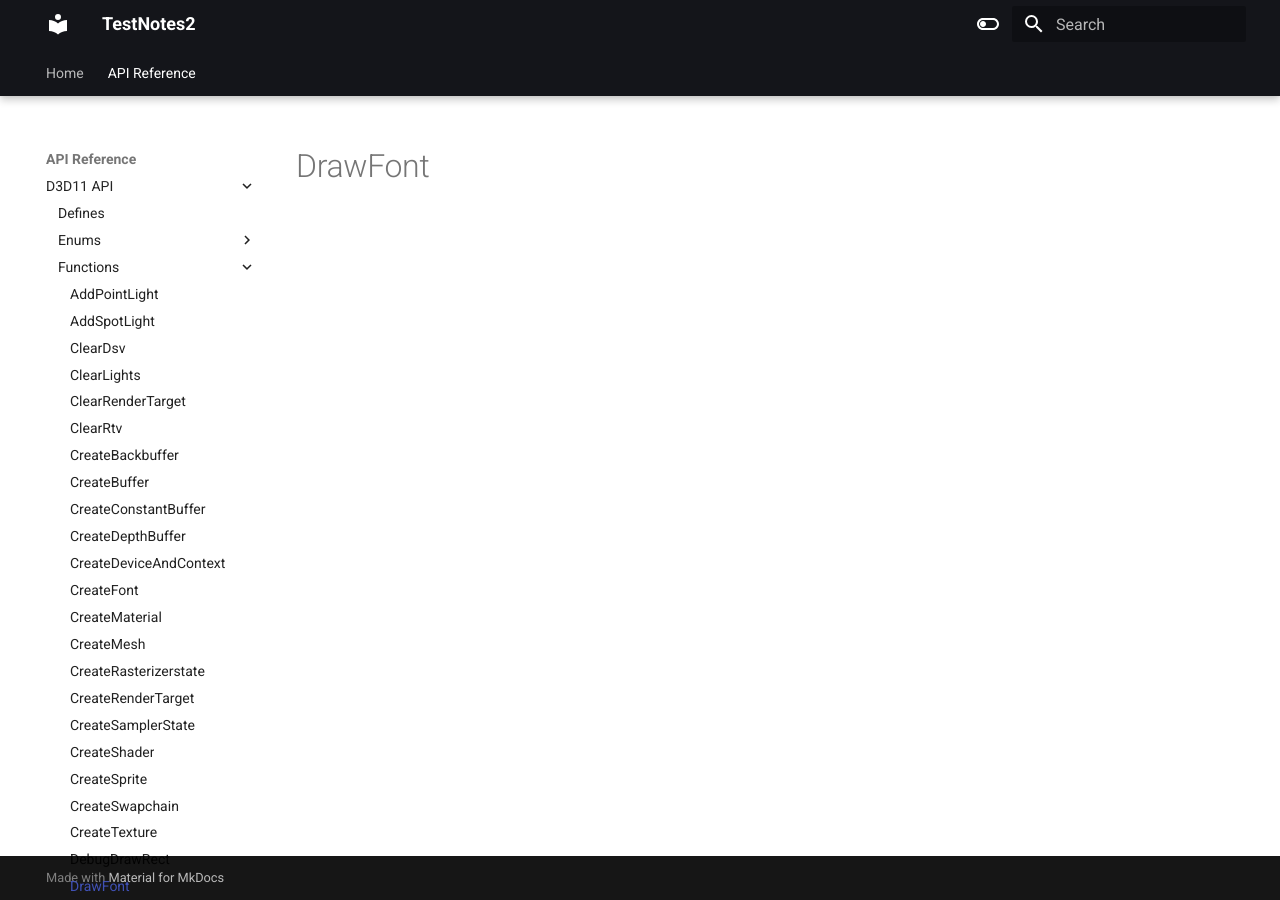
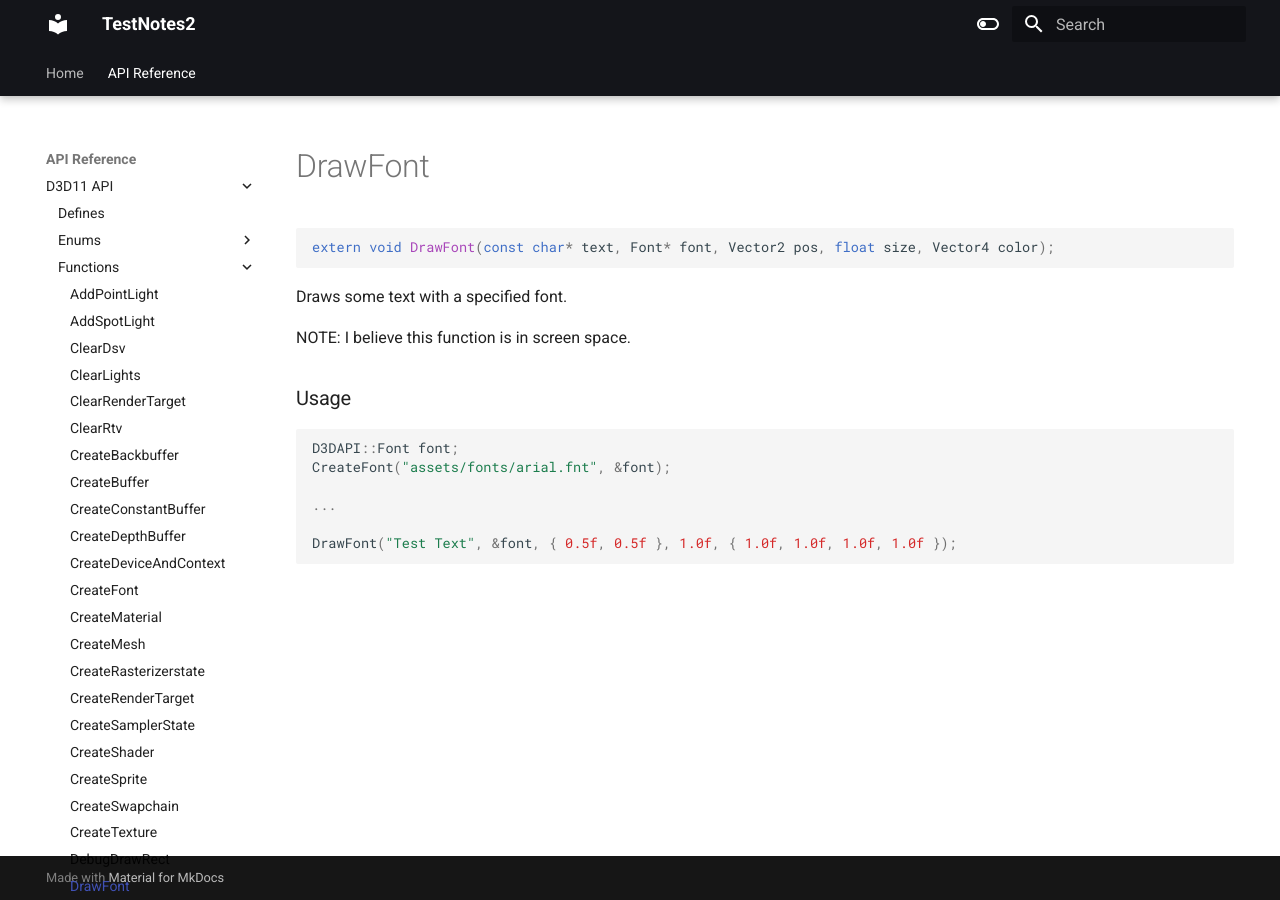
Before and after one commit to erichederstedt/TempEngineDocs, an MkDocs documentation site: the page built from docs/API Reference/D3D11 API/Functions/DrawFont.md, in a window 1280 px wide. Built offline with MkDocs 1.6.1 and Material for MkDocs 9.7.7, drawn with Linux system fonts in a browser that asks for light colours.

Commit message:
PUSH NOTE : DrawFont.md

````diff
--- a/docs/API Reference/D3D11 API/Functions/DrawFont.md
+++ b/docs/API Reference/D3D11 API/Functions/DrawFont.md
@@ -1 +1,19 @@
 # DrawFont
+
+```c++
+extern void DrawFont(const char* text, Font* font, Vector2 pos, float size, Vector4 color);
+```
+
+Draws some text with a specified font.
+
+NOTE: I believe this function is in screen space.
+
+### Usage
+```c++
+D3DAPI::Font font;
+CreateFont("assets/fonts/arial.fnt", &font);
+
+...
+
+DrawFont("Test Text", &font, { 0.5f, 0.5f }, 1.0f, { 1.0f, 1.0f, 1.0f, 1.0f });
+```
````
